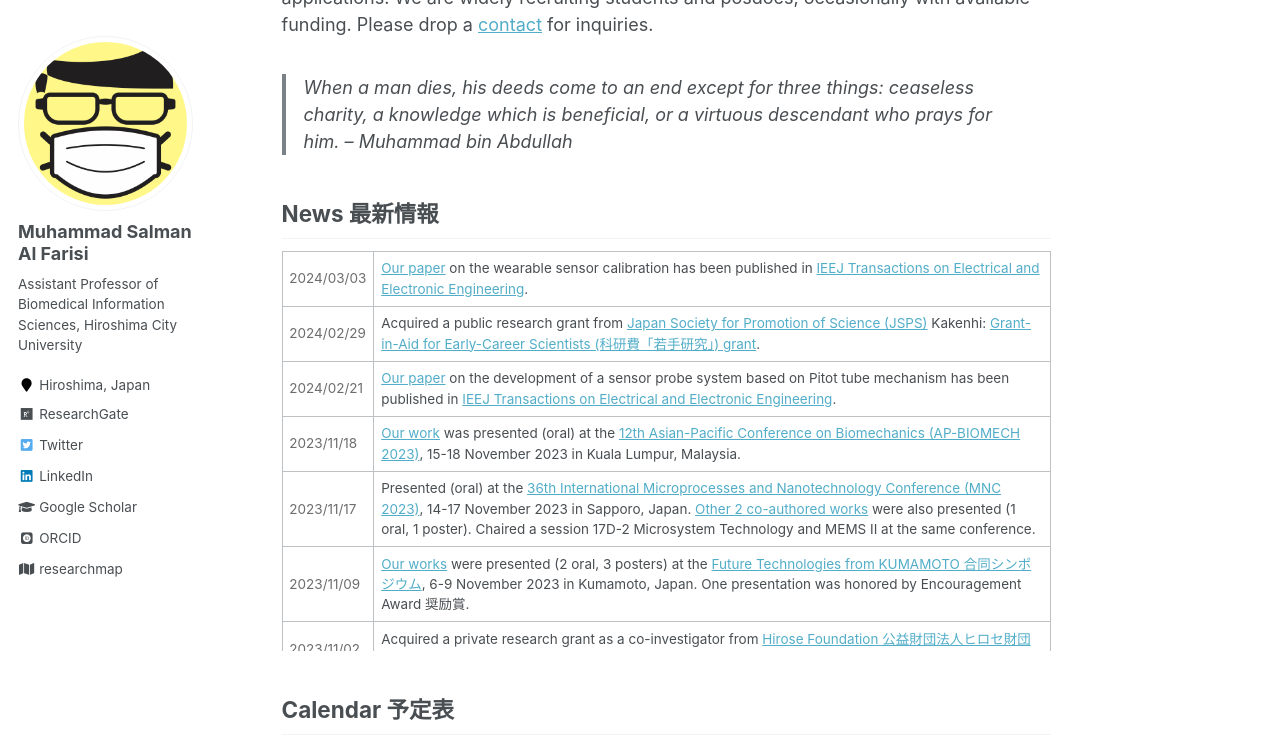
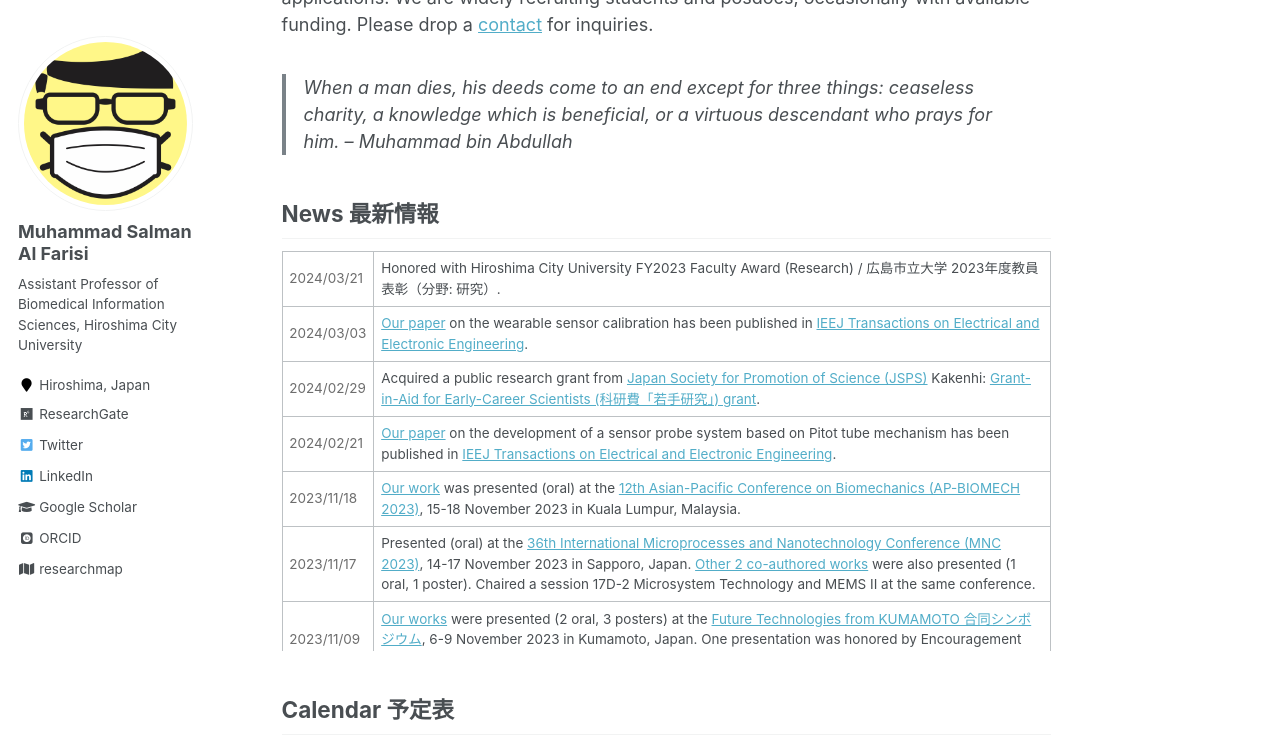
Before and after one commit to msalfarisi/msalfarisi.github.io, a Jekyll site: the page built from _pages/home.md, in a window 1280 px wide and 900 px high, scrolled down 457 px, cut to the strip 0-742 px from the top of the window. Built offline with Jekyll 4.4.1, drawn with Linux system fonts in a browser that asks for light colours; some web fonts are replaced.

Commit message:
Update home.md

```diff
--- a/_pages/home.md
+++ b/_pages/home.md
@@ -22,6 +22,10 @@ Welcome to the homepage of Muhammad Salman Al Farisi, an Assistant Professor at
 
 <div style="overflow-y: scroll; height:400px;">
  <table style="width:100%">
+  <tr>
+    <td style="color:#6d6d6d;">2024/03/21</td>
+    <td>Honored with Hiroshima City University FY2023 Faculty Award (Research) / 広島市立大学 2023年度教員表彰（分野: 研究）.</td>
+  </tr>
   <tr>
     <td style="color:#6d6d6d;">2024/03/03</td>
     <td><a href="/publication/">Our paper</a> on the wearable sensor calibration has been published in <a href="https://doi.org/10.1002/tee.24045">IEEJ Transactions on Electrical and Electronic Engineering</a>.</td>
@@ -300,7 +304,7 @@ Welcome to the homepage of Muhammad Salman Al Farisi, an Assistant Professor at
   </tr>
   <tr>
     <td style="color:#6d6d6d;">2017/07/21</td>
-    <td><a href="http://www.science-day.com/program/?ID=e2017-499">Our booth in Science Day 2017</a> (Academic City: Sendai City, Miyagi Prefecture) on 16 July 2017, featuring the Disaster Mitigation Action Card Game , has been honored with the Japan Oil, Gas and Metals National Corporation (JOGMEC) Award.</td>
+    <td><a href="http://www.science-day.com/program/?ID=e2017-499">Our booth in Science Day 2017</a> (Academic City: Sendai City, Miyagi Prefecture) on 16 July 2017, featuring the Disaster Mitigation Action Card Game, has been honored with the Japan Oil, Gas and Metals National Corporation (JOGMEC) Award.</td>
   </tr>
   <tr>
     <td style="color:#6d6d6d;">2017/07/10</td>
```
